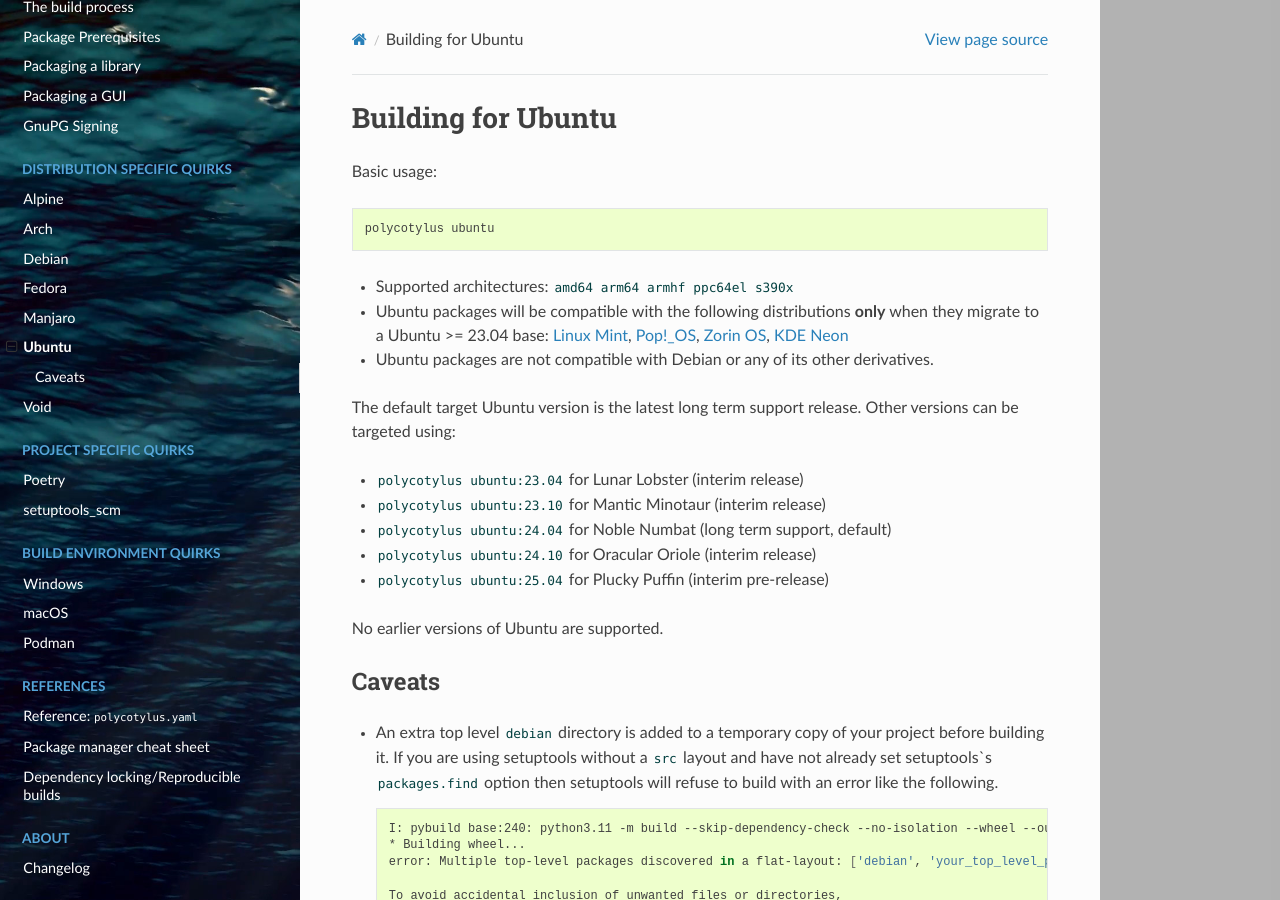
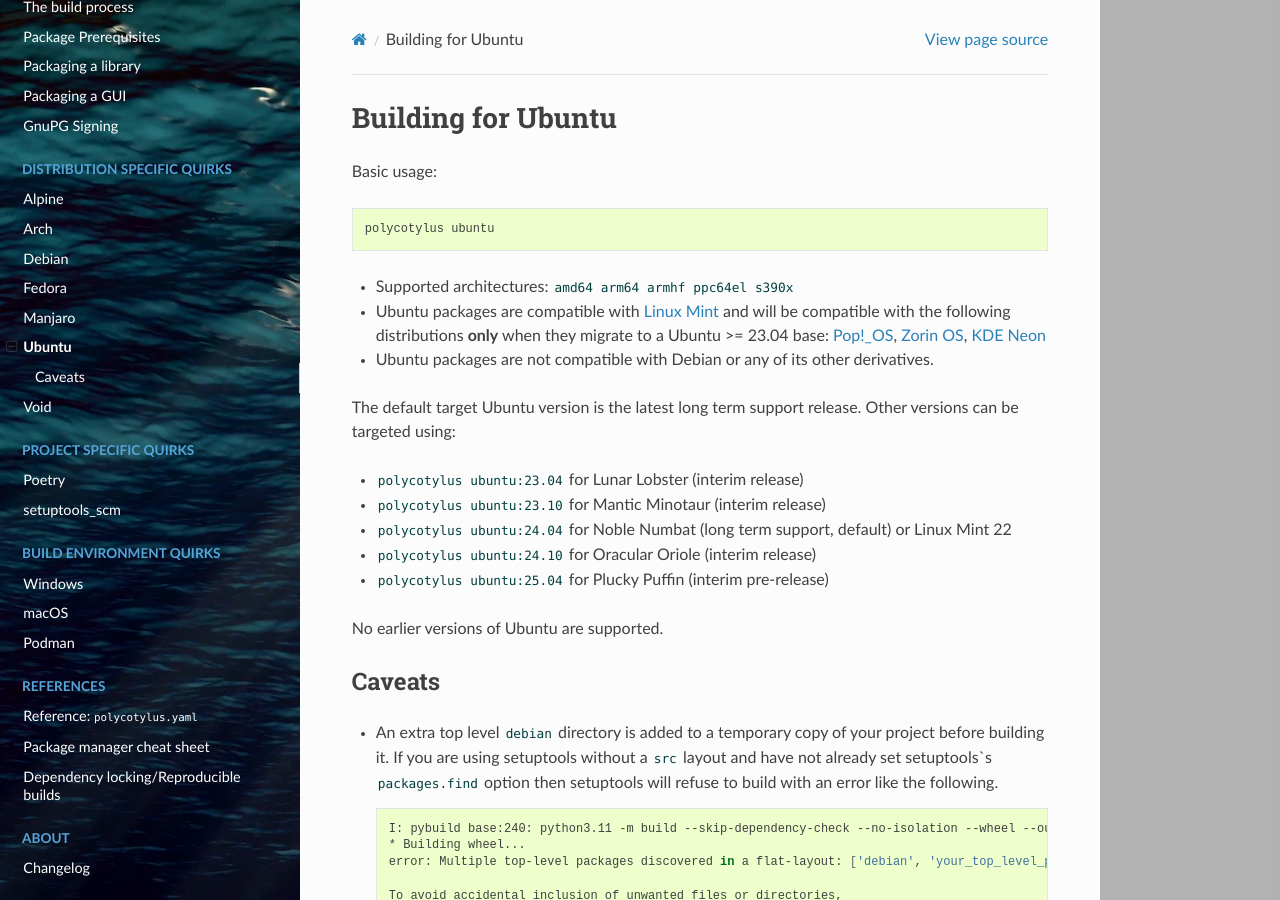
Before and after one commit to bwoodsend/polycotylus, a Sphinx documentation site: the page built from docs/source/ubuntu.rst, in a window 1280 px wide and 900 px high. Built offline with Sphinx 7.4.7 and the Read the Docs theme 3.1.0, drawn with Linux system fonts in a browser that asks for light colours.

Commit message:
Document Ubuntu 24.04 <==> Mint 22 interoperability

```diff
--- a/docs/source/ubuntu.rst
+++ b/docs/source/ubuntu.rst
@@ -8,9 +8,9 @@
 
 * Supported architectures: ``amd64 arm64 armhf ppc64el s390x``
 
-* Ubuntu packages will be compatible with the following distributions **only**
-  when they migrate to a Ubuntu >= 23.04 base: `Linux Mint
-  <https://linuxmint.com/>`_, `Pop!_OS <https://pop.system76.com/>`_, `Zorin OS
+* Ubuntu packages are compatible with `Linux Mint <https://linuxmint.com/>`_ and
+  will be compatible with the following distributions **only** when they migrate
+  to a Ubuntu >= 23.04 base: `Pop!_OS <https://pop.system76.com/>`_, `Zorin OS
   <https://zorin.com/os/>`_, `KDE Neon <https://neon.kde.org/>`_
 
 * Ubuntu packages are not compatible with Debian or any of its other
@@ -21,7 +21,7 @@
 
 * ``polycotylus ubuntu:23.04`` for Lunar Lobster (interim release)
 * ``polycotylus ubuntu:23.10`` for Mantic Minotaur (interim release)
-* ``polycotylus ubuntu:24.04`` for Noble Numbat (long term support, default)
+* ``polycotylus ubuntu:24.04`` for Noble Numbat (long term support, default) or Linux Mint 22
 * ``polycotylus ubuntu:24.10`` for Oracular Oriole (interim release)
 * ``polycotylus ubuntu:25.04`` for Plucky Puffin (interim pre-release)
 
```
